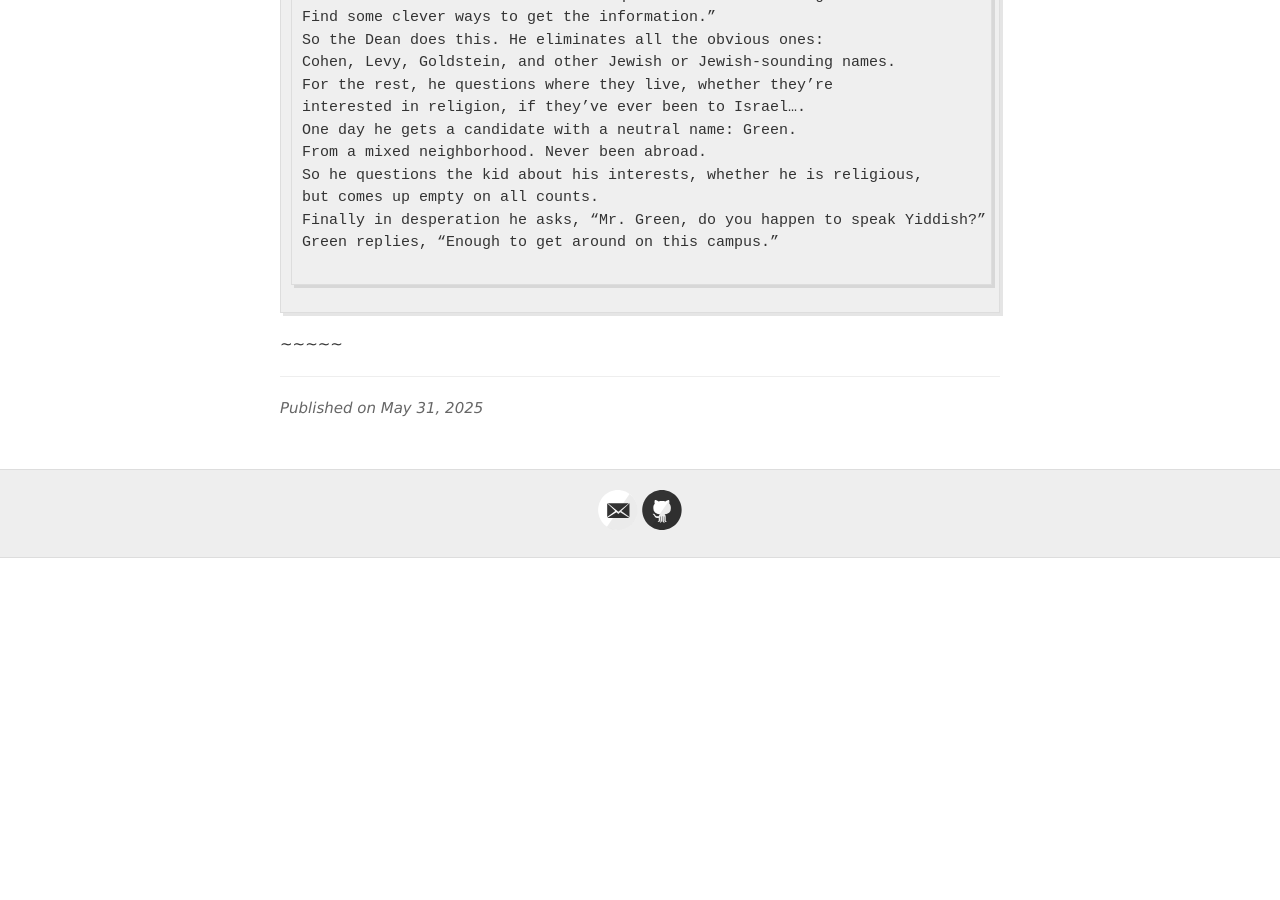
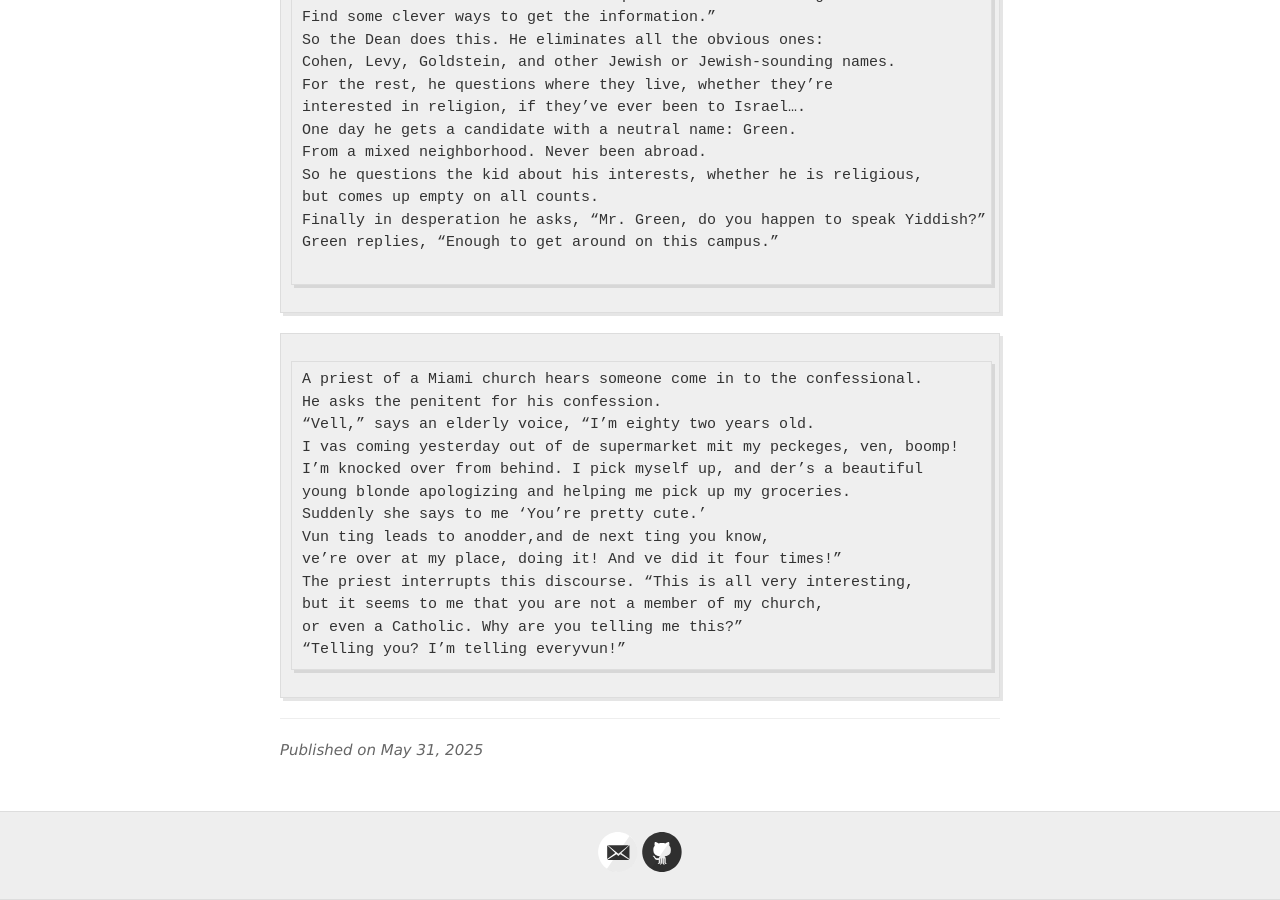
Before and after one commit to jvmallow/jvmallow.github.io, a Jekyll site: the page built from _posts/2025-05-31-Jewish_Humor.md, in a window 1280 px wide and 900 px high, scrolled down 20278 px. Built offline with Jekyll 4.4.1, drawn with Linux system fonts in a browser that asks for light colours; a script that is not in the unit is left out; before the commit the page ends 20836 px from its top, so only the background shows below that.

Commit message:
Update 2025-05-31-Jewish_Humor.md

```diff
--- a/_posts/2025-05-31-Jewish_Humor.md
+++ b/_posts/2025-05-31-Jewish_Humor.md
@@ -821,3 +821,17 @@ Green replies, “Enough to get around on this campus.”
 
 ~~~~~
 ~~~~~
+A priest of a Miami church hears someone come in to the confessional.
+He asks the penitent for his confession.
+“Vell,” says an elderly voice, “I’m eighty two years old.
+I vas coming yesterday out of de supermarket mit my peckeges, ven, boomp!
+I’m knocked over from behind. I pick myself up, and der’s a beautiful
+young blonde apologizing and helping me pick up my groceries.
+Suddenly she says to me ‘You’re pretty cute.’
+Vun ting leads to anodder,and de next ting you know,
+ve’re over at my place, doing it! And ve did it four times!”
+The priest interrupts this discourse. “This is all very interesting,
+but it seems to me that you are not a member of my church,
+or even a Catholic. Why are you telling me this?”
+“Telling you? I’m telling everyvun!”
+~~~~~
```
